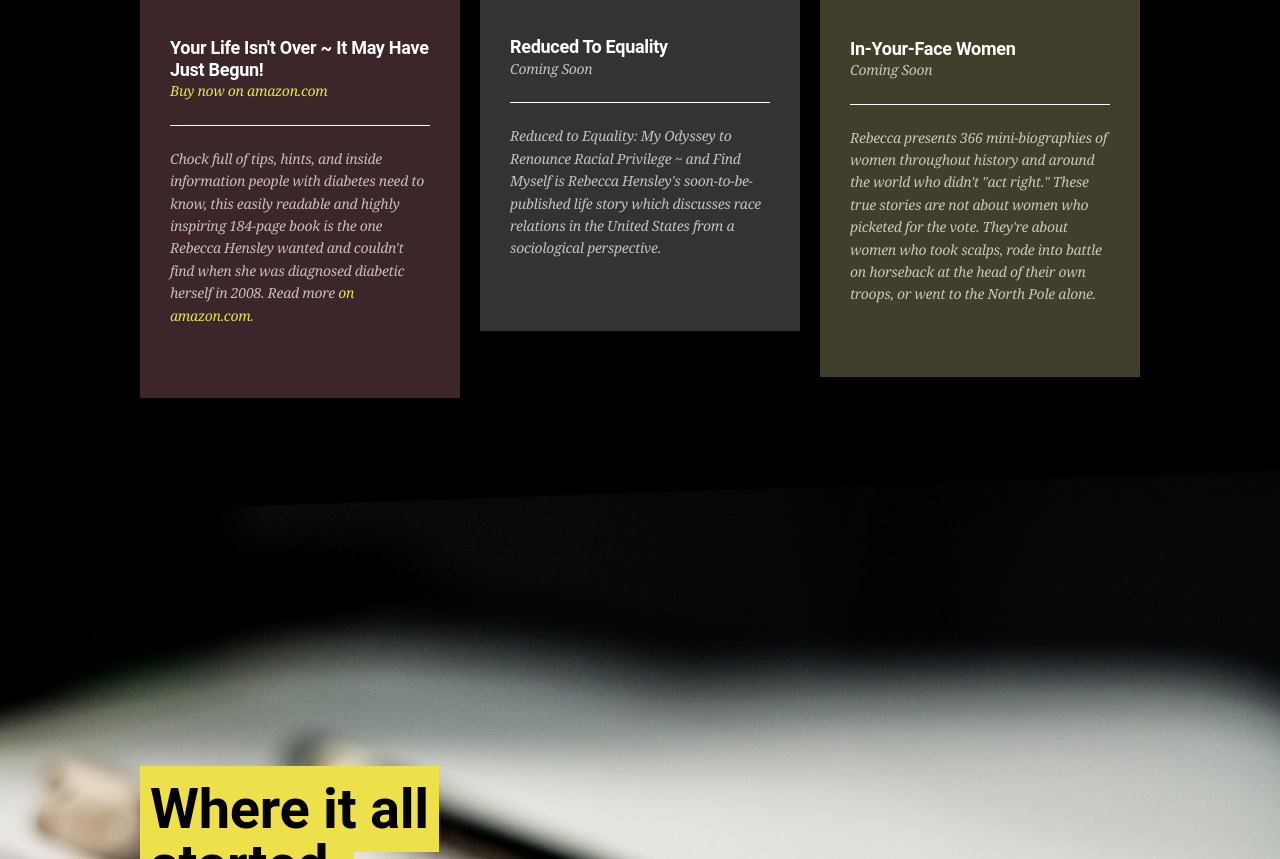
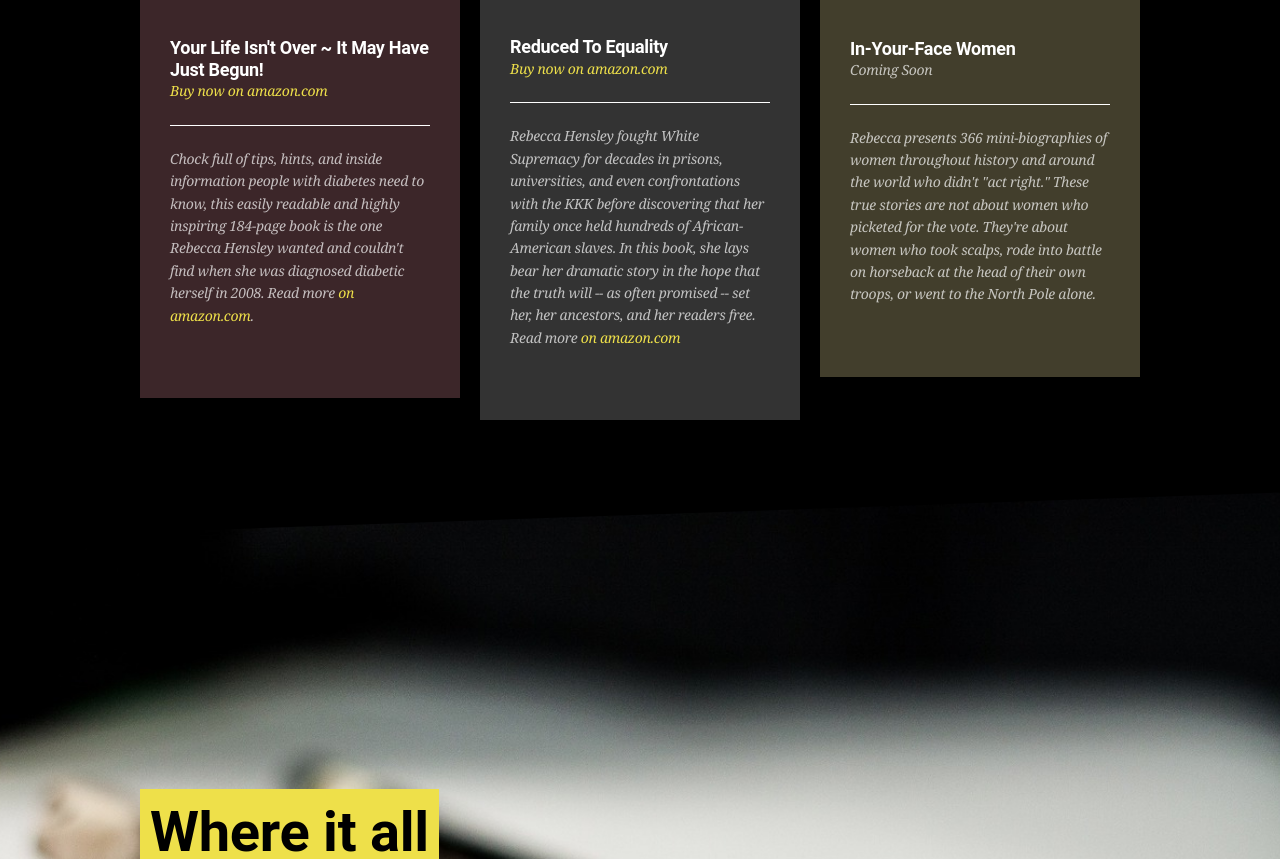
Before and after one commit to NegaMorgan/beta.rebeccahensley.com, a website: page src/index.html in a window 1280 px wide. Shown: the part 1027-1886 px from the top of the page. Drawn offline with Linux system fonts and the light colour scheme; files that its build step writes are made by us from their sources; files whose address does not match are found by name.

Commit message:
yay procrastination - update copy to fix #8

```diff
--- a/src/index.html
+++ b/src/index.html
@@ -104,9 +104,9 @@
                     <img src="../assets/img/rebecca.hensley.class.jpg" alt="Rebecca classroom photo 1957">
                     <div class="panel-body p-b-lg">
                       <h4 class="m-b-0">Reduced To Equality</h4>
-                      <p class="text-serif"><em>Coming Soon</em></p>
+                      <p class="text-serif"><em><a href="https://www.amazon.com/Reduced-Equality-Odyssey-Renounce-Privilege/dp/1517558646/ref=sr_1_sc_1?ie=UTF8&qid=1466032082&sr=8-1-spell&keywords=reduced+to+eequality">Buy now on amazon.com</a></em></p>
                       <hr>
-                      <p class="text-serif"><em>Reduced to Equality: My Odyssey to Renounce Racial Privilege ~ and Find Myself is Rebecca Hensley's soon-to-be-published life story which discusses race relations in the United States from a sociological perspective.</em></p>
+                      <p class="text-serif"><em>Rebecca Hensley fought White Supremacy for decades in prisons, universities, and even confrontations with the KKK before discovering that her family once held hundreds of African-American slaves. In this book, she lays bear her dramatic story in the hope that the truth will -- as often promised -- set her, her ancestors, and her readers free. Read more <a href="https://www.amazon.com/Reduced-Equality-Odyssey-Renounce-Privilege/dp/1517558646/ref=sr_1_sc_1?ie=UTF8&qid=1466032082&sr=8-1-spell&keywords=reduced+to+eequality">on amazon.com</a></em></p>
                     </div>
                   </div>
                 </div>
```
Also changed, not shown: dist/index.html.
